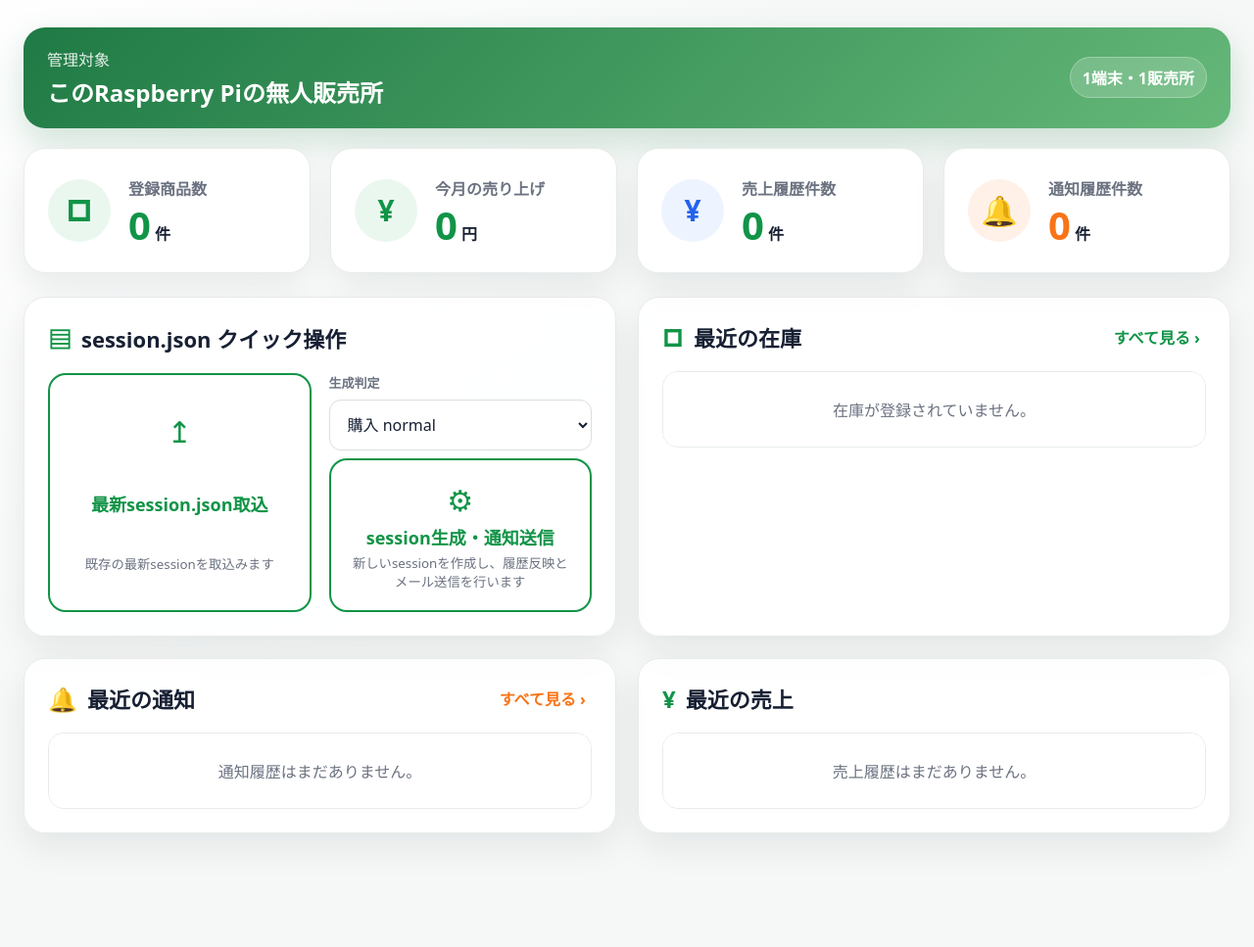
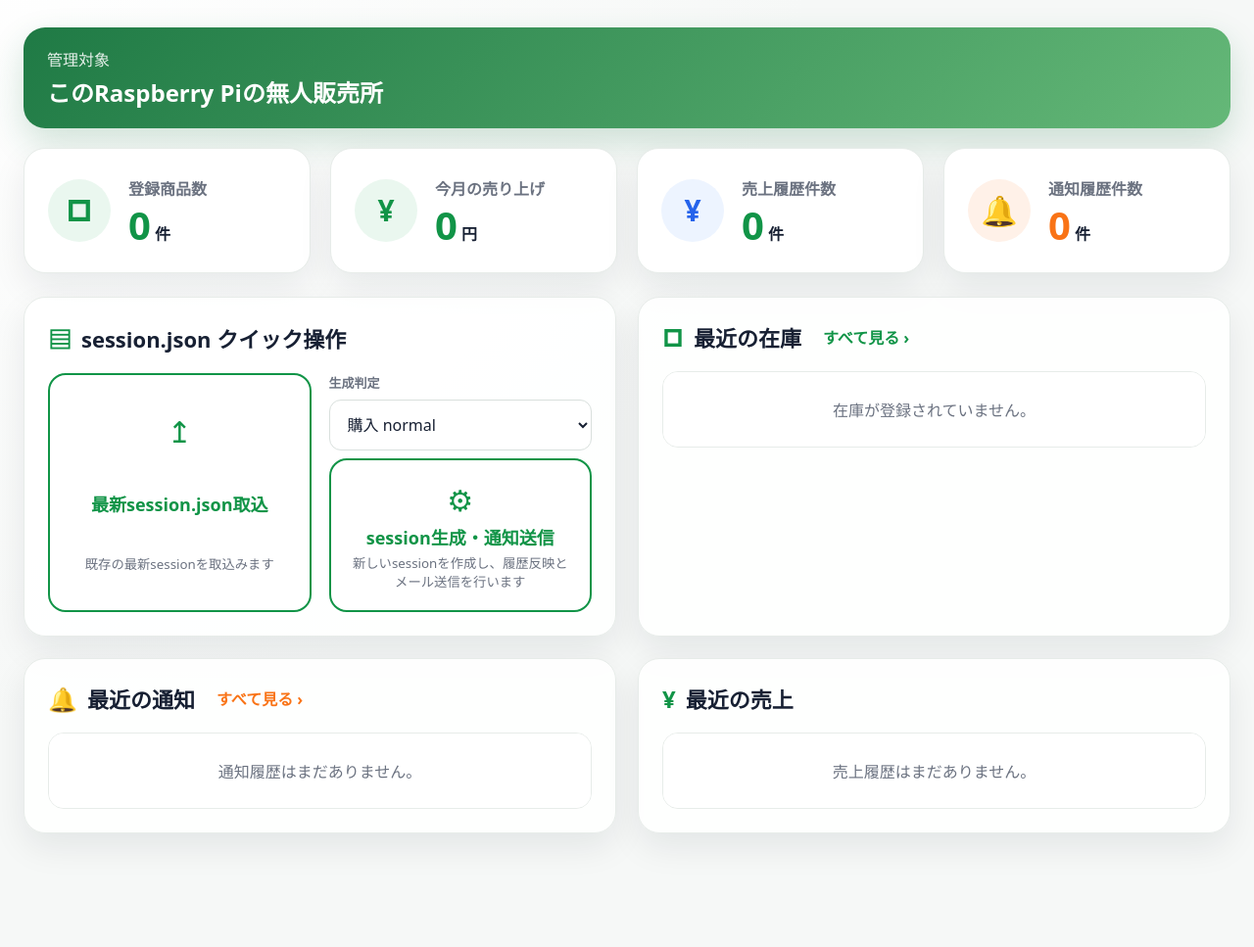
Before and after one commit to riririnn/AdvSoftwareG5, a Flask app: page / in a window 1280 px wide. Shown: the part 80-1047 px from the top of the page at 98% size. Run offline with Flask 3, Linux system fonts and the light colour scheme; data that the repository does not hold is empty.

Commit message:
WEBの表記修正
右上の「1端末・1販売所」表示を削除

```diff
--- a/app/web_admin/static/style.css
+++ b/app/web_admin/static/style.css
@@ -212,7 +212,7 @@ button { cursor: pointer; }
 .card-header {
     display: flex;
     align-items: center;
-    justify-content: space-between;
+    justify-content: flex-start;
     gap: 16px;
     margin-bottom: 18px;
 }
@@ -871,14 +871,6 @@ button { cursor: pointer; }
     font-size: 24px;
 }
 
-.shop-title-card span {
-    background: rgba(255, 255, 255, 0.18);
-    border: 1px solid rgba(255, 255, 255, 0.28);
-    border-radius: 999px;
-    padding: 8px 12px;
-    font-weight: 800;
-}
-
 @media (max-width: 900px) {
     .user-area {
         display: none;
--- a/app/web_admin/templates/index.html
+++ b/app/web_admin/templates/index.html
@@ -47,7 +47,6 @@
                         <p>管理対象</p>
                         <h2 id="homeFarmName">このRaspberry Piの無人販売所</h2>
                     </div>
-                    <span>1端末・1販売所</span>
                 </div>
 
                 <div class="summary-grid">
```
